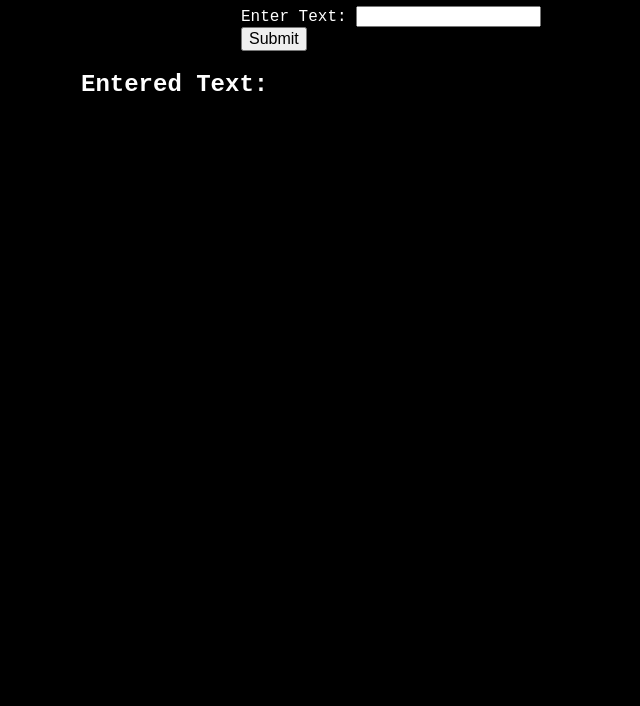
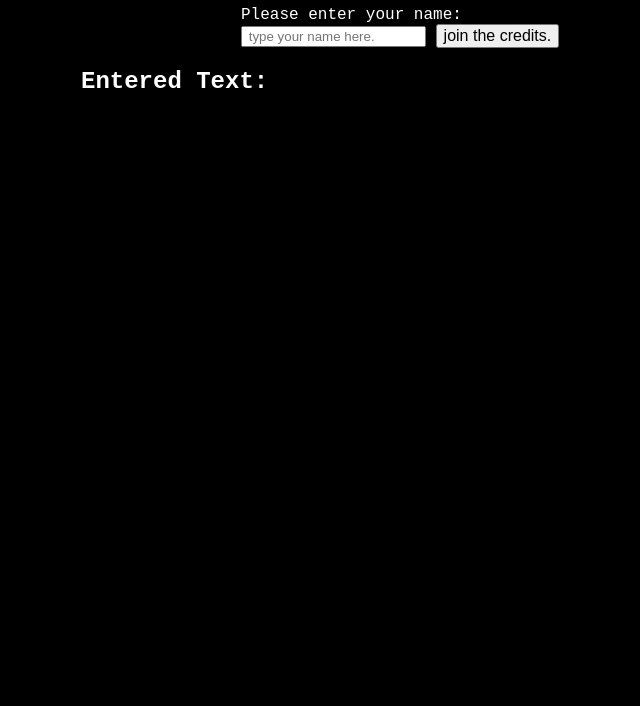
Before and after one commit to imogen-a/Imogen-a.github.io, a plain HTML site: page index.html in a window 1280 px wide. Shown: the part 94-800 px from the top of the page, without its empty margins (239-879 px from the left). Drawn offline with Linux system fonts and the light colour scheme.

Commit message:
Update index.html

```diff
--- a/index.html
+++ b/index.html
@@ -39,7 +39,7 @@
 <head>
   <meta charset="UTF-8">
   <meta name="viewport" content="width=device-width, initial-scale=1.0">
-  <title>User Input Display</title>
+  <title>the credits.</title>
   <style>
     body {
       background-color: black;
@@ -65,9 +65,9 @@
   <h1>Be added to the credits</h1>
 
   <form id="inputForm">
-    <label for="userInput">Enter Text:</label>
-    <input type="text" id="userInput" required>
-    <button type="button" onclick="addText()">Submit</button>
+    <label for="userInput">Please enter your name:</label>
+    <input type="text" id="userInput" required placeholder=" type your name here. ">
+    <button type="button" onclick="addText()">join the credits.</button>
   </form>
 
   <h2>Entered Text:</h2>
```
